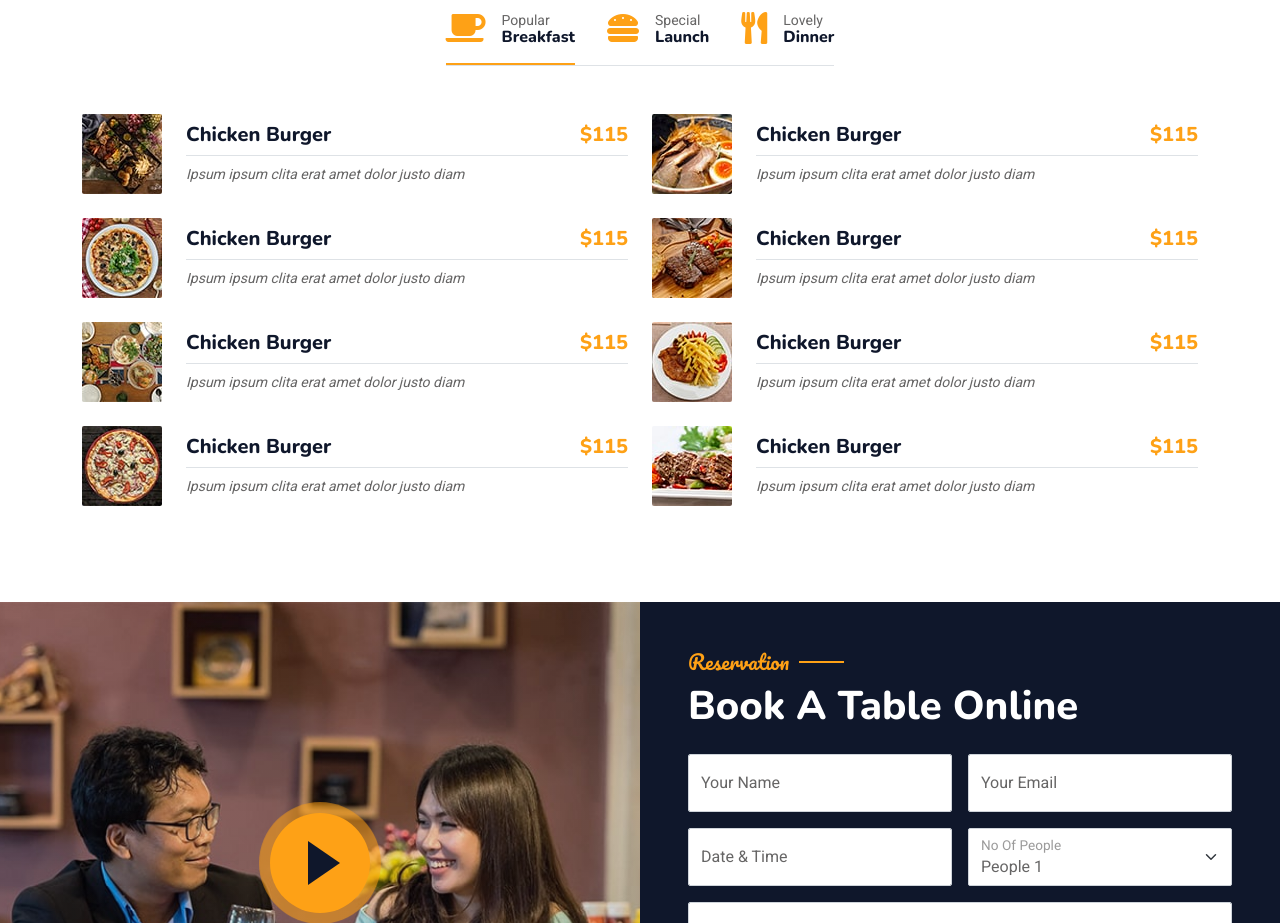
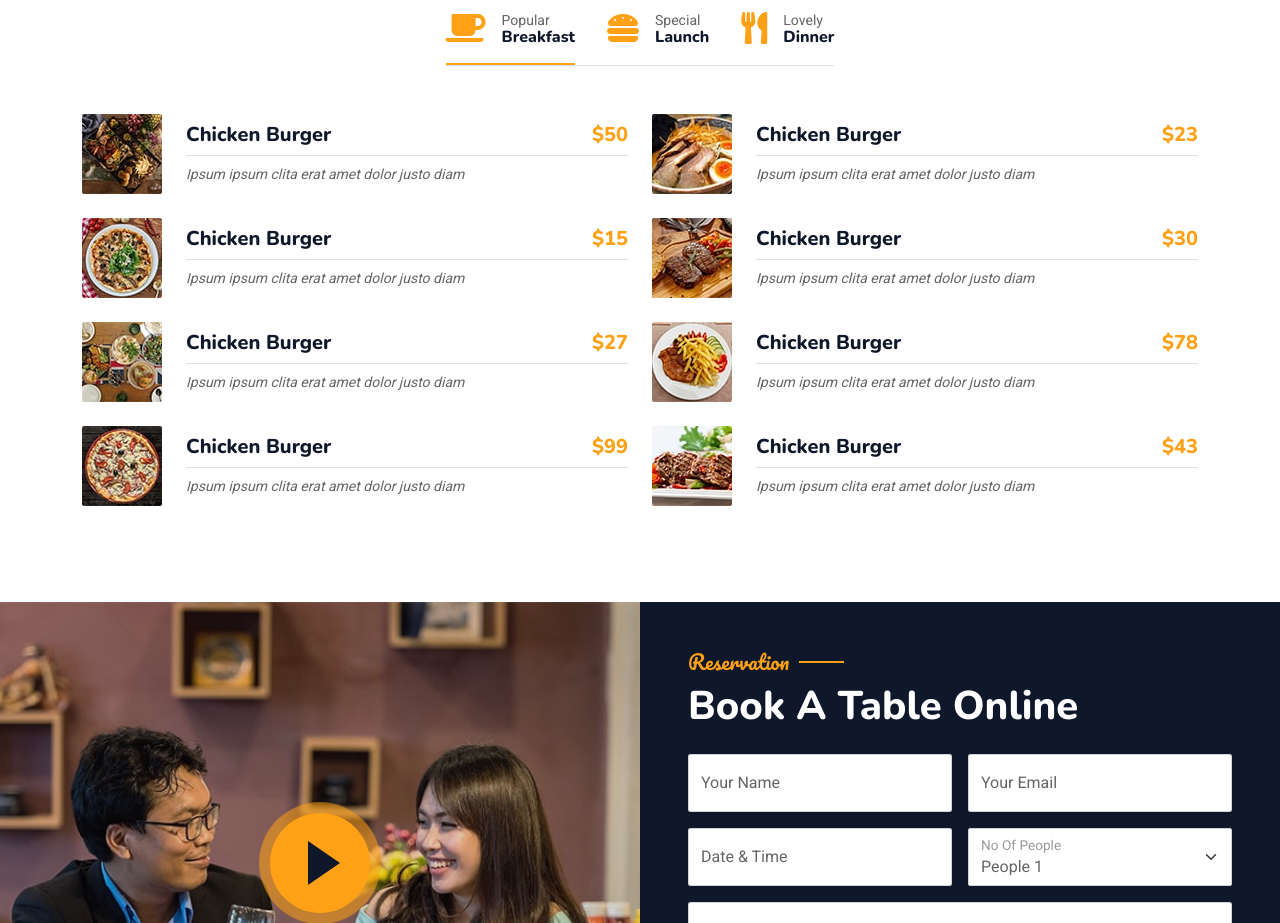
Before and after one commit to edwardm8/cpnt201-a1-grillHouse, a plain HTML site: page index.html in a window 1280 px wide. Shown: the part 2020-2943 px from the top of the page. Drawn offline with nearby package versions, Linux system fonts and the light colour scheme.

Commit message:
Changed prices in the menu

```diff
--- a/index.html
+++ b/index.html
@@ -239,7 +239,7 @@
                                         <div class="w-100 d-flex flex-column text-start ps-4">
                                             <h5 class="d-flex justify-content-between border-bottom pb-2">
                                                 <span>Chicken Burger</span>
-                                                <span class="text-primary">$115</span>
+                                                <span class="text-primary">$50</span>
                                             </h5>
                                             <small class="fst-italic">Ipsum ipsum clita erat amet dolor justo diam</small>
                                         </div>
@@ -251,7 +251,7 @@
                                         <div class="w-100 d-flex flex-column text-start ps-4">
                                             <h5 class="d-flex justify-content-between border-bottom pb-2">
                                                 <span>Chicken Burger</span>
-                                                <span class="text-primary">$115</span>
+                                                <span class="text-primary">$23</span>
                                             </h5>
                                             <small class="fst-italic">Ipsum ipsum clita erat amet dolor justo diam</small>
                                         </div>
@@ -263,7 +263,7 @@
                                         <div class="w-100 d-flex flex-column text-start ps-4">
                                             <h5 class="d-flex justify-content-between border-bottom pb-2">
                                                 <span>Chicken Burger</span>
-                                                <span class="text-primary">$115</span>
+                                                <span class="text-primary">$15</span>
                                             </h5>
                                             <small class="fst-italic">Ipsum ipsum clita erat amet dolor justo diam</small>
                                         </div>
@@ -275,7 +275,7 @@
                                         <div class="w-100 d-flex flex-column text-start ps-4">
                                             <h5 class="d-flex justify-content-between border-bottom pb-2">
                                                 <span>Chicken Burger</span>
-                                                <span class="text-primary">$115</span>
+                                                <span class="text-primary">$30</span>
                                             </h5>
                                             <small class="fst-italic">Ipsum ipsum clita erat amet dolor justo diam</small>
                                         </div>
@@ -287,7 +287,7 @@
                                         <div class="w-100 d-flex flex-column text-start ps-4">
                                             <h5 class="d-flex justify-content-between border-bottom pb-2">
                                                 <span>Chicken Burger</span>
-                                                <span class="text-primary">$115</span>
+                                                <span class="text-primary">$27</span>
                                             </h5>
                                             <small class="fst-italic">Ipsum ipsum clita erat amet dolor justo diam</small>
                                         </div>
@@ -299,7 +299,7 @@
                                         <div class="w-100 d-flex flex-column text-start ps-4">
                                             <h5 class="d-flex justify-content-between border-bottom pb-2">
                                                 <span>Chicken Burger</span>
-                                                <span class="text-primary">$115</span>
+                                                <span class="text-primary">$78</span>
                                             </h5>
                                             <small class="fst-italic">Ipsum ipsum clita erat amet dolor justo diam</small>
                                         </div>
@@ -311,7 +311,7 @@
                                         <div class="w-100 d-flex flex-column text-start ps-4">
                                             <h5 class="d-flex justify-content-between border-bottom pb-2">
                                                 <span>Chicken Burger</span>
-                                                <span class="text-primary">$115</span>
+                                                <span class="text-primary">$99</span>
                                             </h5>
                                             <small class="fst-italic">Ipsum ipsum clita erat amet dolor justo diam</small>
                                         </div>
@@ -323,7 +323,7 @@
                                         <div class="w-100 d-flex flex-column text-start ps-4">
                                             <h5 class="d-flex justify-content-between border-bottom pb-2">
                                                 <span>Chicken Burger</span>
-                                                <span class="text-primary">$115</span>
+                                                <span class="text-primary">$43</span>
                                             </h5>
                                             <small class="fst-italic">Ipsum ipsum clita erat amet dolor justo diam</small>
                                         </div>
```
